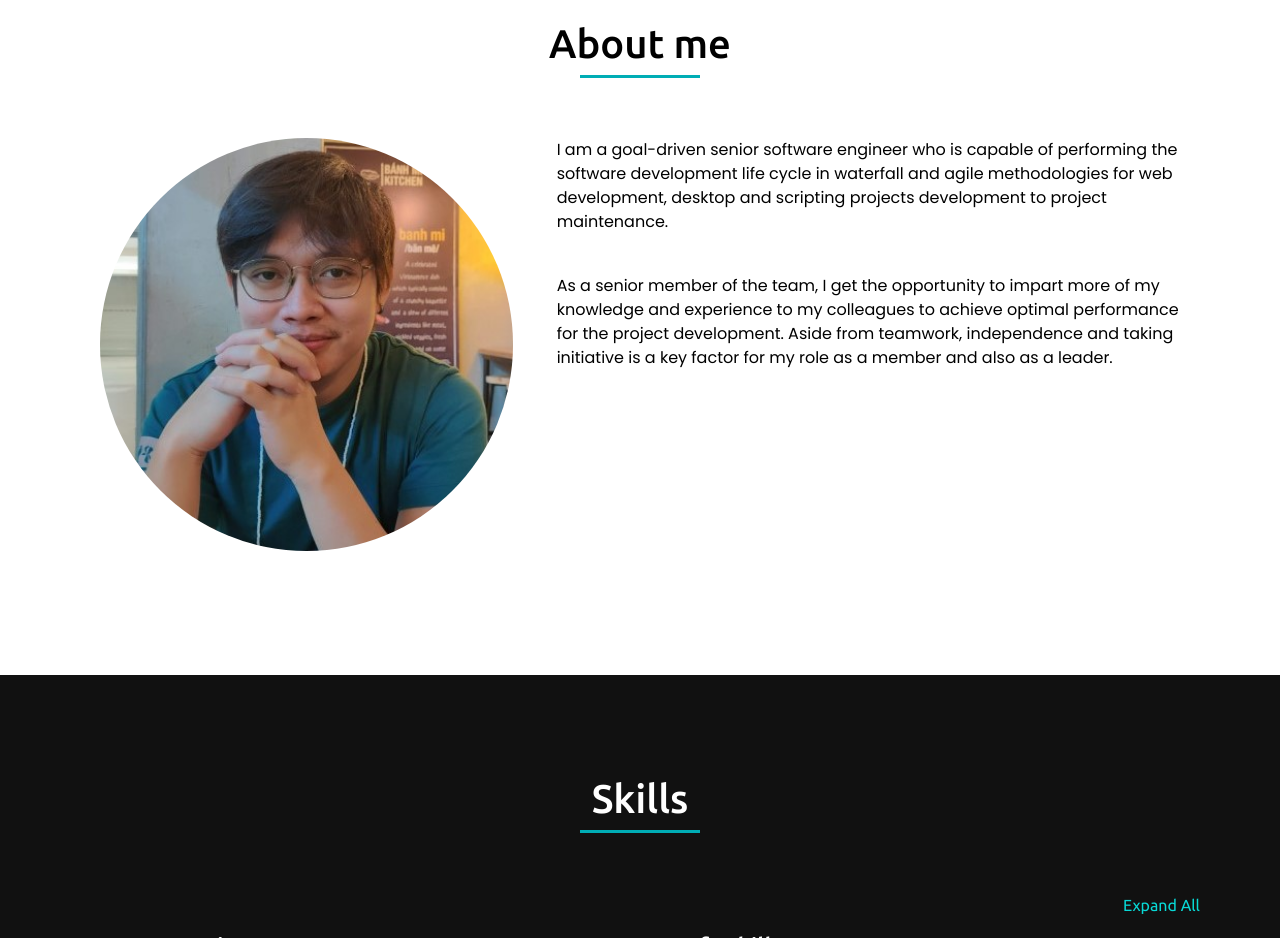
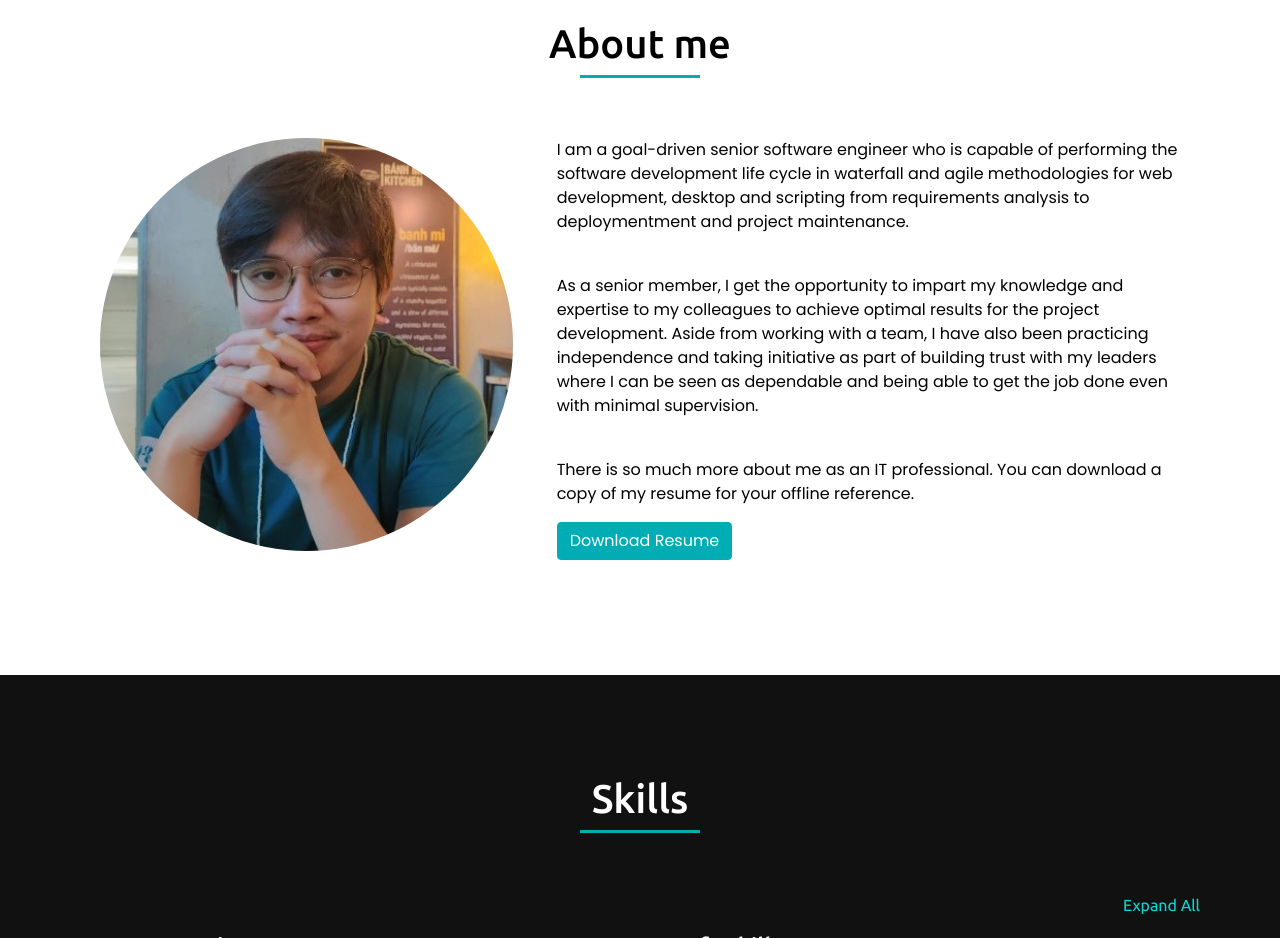
Before and after one commit to njruiz/cv-nruizjr, a plain HTML site: page index.html in a window 1280 px wide. Shown: the part 880-1818 px from the top of the page. Drawn offline with nearby package versions, Linux system fonts and the light colour scheme.

Commit message:
Improve About Me Description
- Added download button for resume pdf file
- Added script to trigger mail for Contact Me button

```diff
--- a/css/styles.css
+++ b/css/styles.css
@@ -73,7 +73,7 @@ ul.timeline > li {
 
 ul.timeline > li:before {
   content: " ";
-  background: white;
+  background: #fff;
   display: inline-block;
   position: absolute;
   border-radius: 50%;
@@ -204,12 +204,6 @@ ul.timeline > li:hover {
   margin: 10px 0 7px 0;
 }
 
-.achievement-title {
-  font-size: 25px;
-  font-weight: 500;
-  margin: 10px 0 7px 0;
-}
-
 .btn-back-to-top {
   position: fixed;
   bottom: 0;
@@ -218,6 +212,11 @@ ul.timeline > li:hover {
   color: #fff;
   background-color: #00adb5;
   z-index: 1;
+}
+
+.btn-download {
+  background-color: #00adb5;
+  border-color: #00adb5;
 }
 
 .big-heading {
--- a/index.html
+++ b/index.html
@@ -57,6 +57,7 @@
       class="btn btn-back-to-top bi bi-chevron-double-up m-4 py-1"
     ></a>
 
+    <!-- Nav Area -->
     <section id="nav-area">
       <nav class="navbar navbar-expand-lg navbar-dark">
         <div class="section-container">
@@ -114,6 +115,7 @@
           </div>
           <div class="d-grid gap-2 d-md-block">
             <button
+              id="contactMeBtn"
               class="btn btn-dark contact-me-btn"
               href="mailto:njruiz.nr@gmail.com"
             >
@@ -138,16 +140,35 @@
                 I am a goal-driven senior software engineer who is capable of
                 performing the software development life cycle in waterfall and
                 agile methodologies for web development, desktop and scripting
-                projects development to project maintenance.
+                from requirements analysis to deploymentment and project
+                maintenance.
               </p>
               <br />
               <p>
-                As a senior member of the team, I get the opportunity to impart
-                more of my knowledge and experience to my colleagues to achieve
-                optimal performance for the project development. Aside from
-                teamwork, independence and taking initiative is a key factor for
-                my role as a member and also as a leader.
+                As a senior member, I get the opportunity to impart my knowledge
+                and expertise to my colleagues to achieve optimal results for
+                the project development. Aside from working with a team, I have
+                also been practicing independence and taking initiative as part
+                of building trust with my leaders where I can be seen as
+                dependable and being able to get the job done even with minimal
+                supervision.
               </p>
+              <br />
+              <p>
+                There is so much more about me as an IT professional. You can
+                download a copy of my resume for your offline reference.
+              </p>
+              <a
+                href="files/NelsonRuizJr_CV.pdf"
+                download="NelsonRuizJr_Resume.pdf"
+              >
+                <button
+                  id="downloadResumeBtn"
+                  class="btn btn-dark btn-download"
+                >
+                  Download Resume
+                </button>
+              </a>
             </div>
           </div>
         </div>
--- a/script/script.js
+++ b/script/script.js
@@ -69,4 +69,8 @@ $(document).ready(function(){
           new bootstrap.Collapse(e)
         })
       });
+
+      $('#contactMeBtn').on('click', function(event) {
+        window.location = "mailto:njruiz.nr@gmail.com";
+      });
 });
```
Also changed, not shown: 1 other file.
